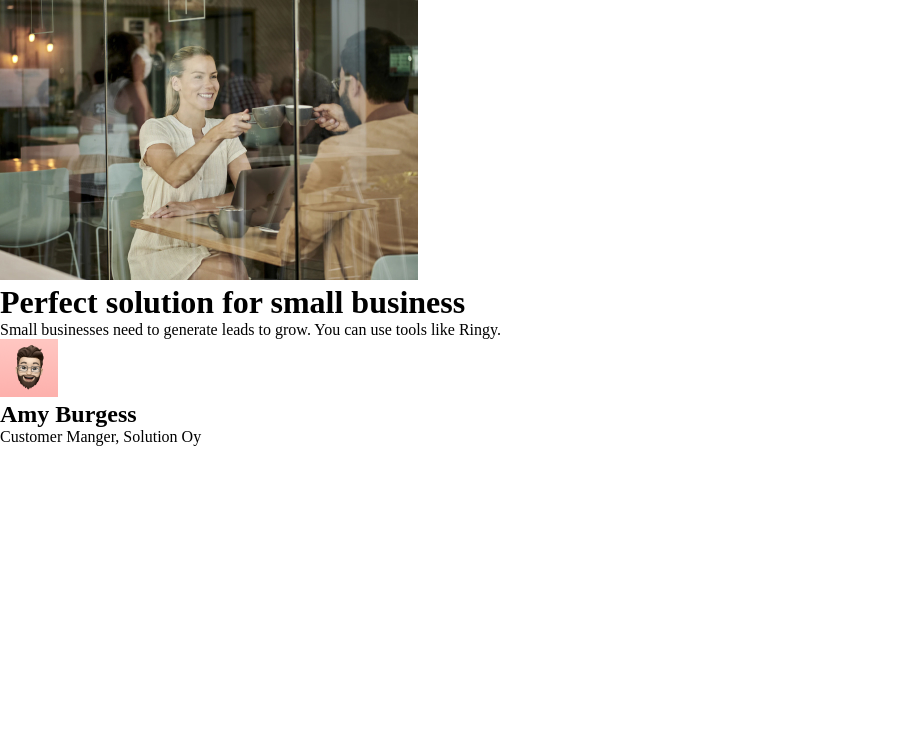
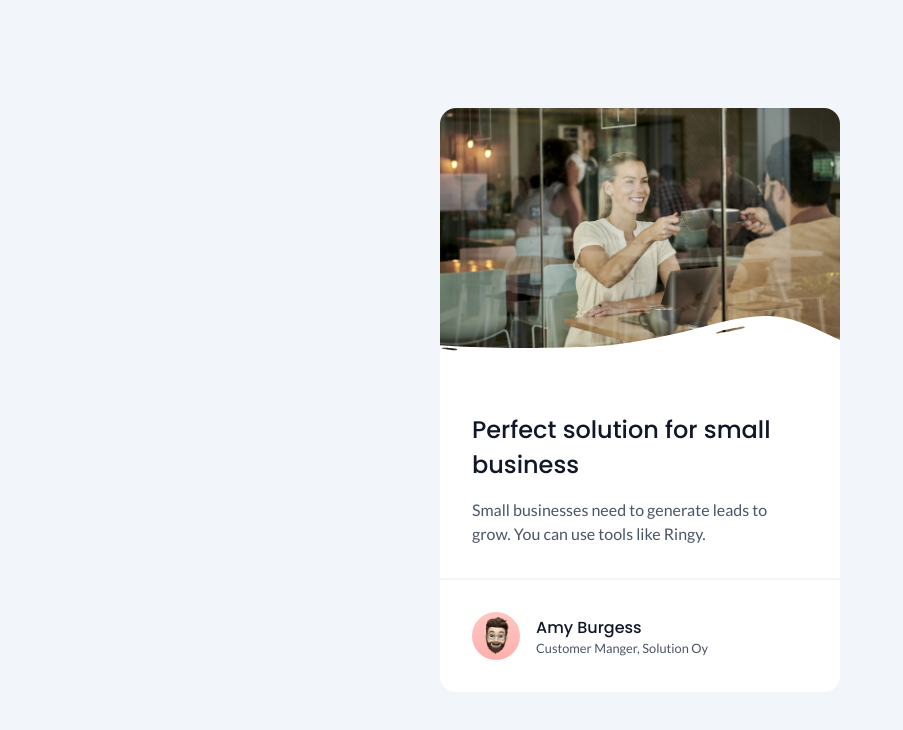
Before and after one commit to jonmc89/Business-blog-card-starter-master, a plain HTML site: page index.html in a window 1280 px wide. Shown: the whole page, without its empty margins (0-903 px from the left). Drawn offline with Linux system fonts and the light colour scheme.

Commit message:
style - Styling and positioning added.

```diff
--- a/index.html
+++ b/index.html
@@ -22,7 +22,8 @@
     <main>
       <div class="card">
         <div class="img-section">
-          <img src="./resources/hero-image-1.jpg" alt="" />
+          <img class="hero-image" src="./resources/hero-image-1.jpg" alt="" />
+          <img class="overlay" src="./resources/white-overlay.svg" alt="" />
         </div>
         <div class="txt-section">
           <h1>Perfect solution for small business</h1>
@@ -30,9 +31,14 @@
             Small businesses need to generate leads to grow. You can use tools
             like Ringy.
           </p>
+          <hr />
         </div>
         <div class="profile-section">
-          <img src="./resources/avatar-image-business-card-1.png" alt="" />
+          <img
+            class="avatar-image"
+            src="./resources/avatar-image-business-card-1.png"
+            alt=""
+          />
           <div class="profile-text-container">
             <h2>Amy Burgess</h2>
             <p class="profile-title">Customer Manger, Solution Oy</p>
--- a/styles.css
+++ b/styles.css
@@ -12,3 +12,90 @@
   --black: #111729;
   --dark-grey: #4a5567;
 }
+
+body {
+  background-color: var(--grey);
+}
+
+/* || Main Styling */
+
+main {
+  align-items: center;
+  display: flex;
+  height: 100vh;
+  justify-content: center;
+  width: 100%;
+}
+
+.card {
+  background-color: var(--white);
+  border-radius: 1rem;
+  min-width: 23rem;
+  max-width: 25rem;
+  overflow: hidden;
+}
+
+.img-section {
+  margin-block-end: 2rem;
+  position: relative;
+}
+
+.hero-image {
+  height: auto;
+  width: 100%;
+}
+
+.overlay {
+  position: absolute;
+  top: 13rem;
+  left: 0;
+}
+
+h1 {
+  color: var(--black);
+  font-family: "Poppins", sans-serif;
+  font-size: 1.5rem;
+  font-weight: 500;
+  margin-block-end: 1rem;
+  padding: 0 2rem;
+}
+
+.main-text {
+  color: var(--dark-grey);
+  font-family: "Lato", sans-serif;
+  line-height: 150%;
+  margin-block-end: 2rem;
+  padding: 0 2rem;
+}
+
+hr {
+  border: 0.1rem solid var(--grey);
+  width: 100%;
+}
+
+.profile-section {
+  align-items: center;
+  display: flex;
+  padding: 2rem;
+}
+
+.avatar-image {
+  border-radius: 50%;
+  height: auto;
+  margin-inline-end: 1rem;
+  width: 3rem;
+}
+
+h2 {
+  color: var(--black);
+  font-family: "Poppins", sans-serif;
+  font-size: 1rem;
+  font-weight: 500;
+}
+
+.profile-title {
+  color: var(--dark-grey);
+  font-family: "Lato", sans-serif;
+  font-size: 0.8rem;
+  font-weight: 400;
+}
```
Also changed, not shown: Solution Screenshot.png (added).
